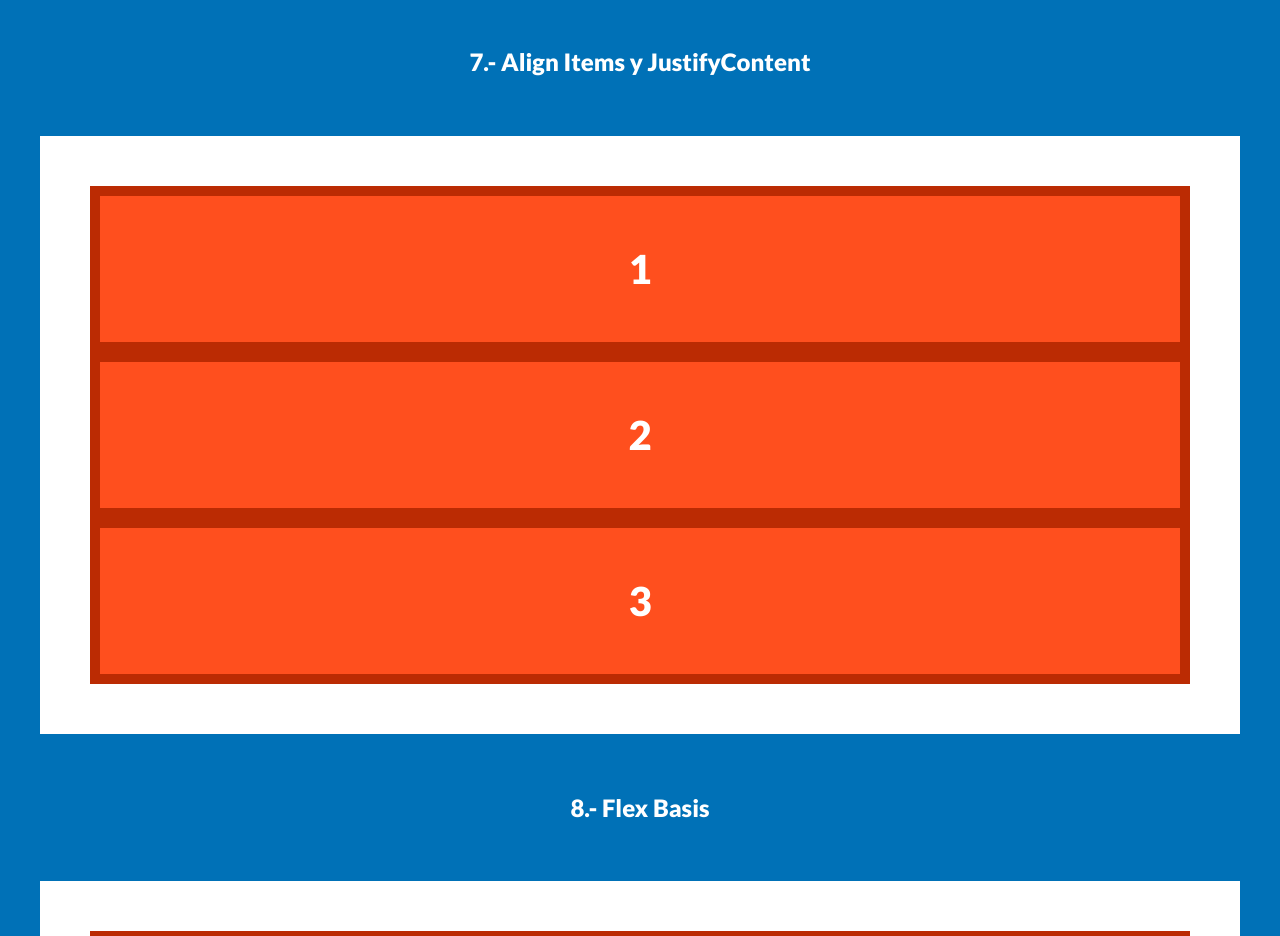
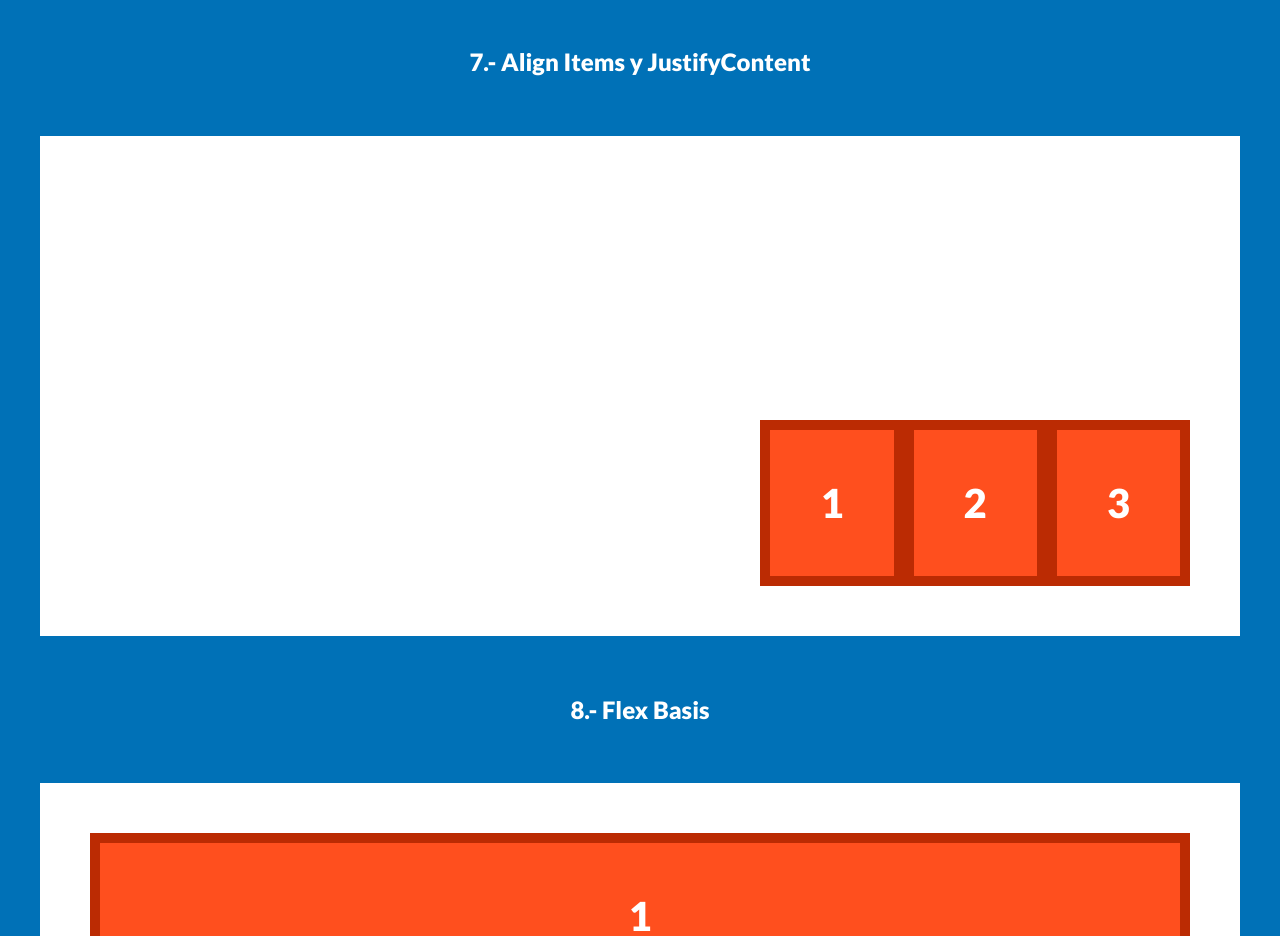
Before and after one commit to ManuUSS/flexbox-grid, a plain HTML site: page index.html in a window 1280 px wide. Shown: the part 5060-5996 px from the top of the page. Drawn offline with Linux system fonts and the light colour scheme.

Commit message:
new: align and justify together

```diff
--- a/css/style.css
+++ b/css/style.css
@@ -116,3 +116,17 @@ h1, h2 {
     /* align-items: center; */
     /* align-items: baseline; */
 }
+
+.d-flex-7 {
+    display: flex;
+    height: 500px;
+
+    /* Por defecto utiliza */
+    /* flex-direction: row;
+    justify-content: flex-start;
+    align-items: stretch; */
+
+    align-items: flex-end;
+    justify-content: flex-end;
+
+}
```
